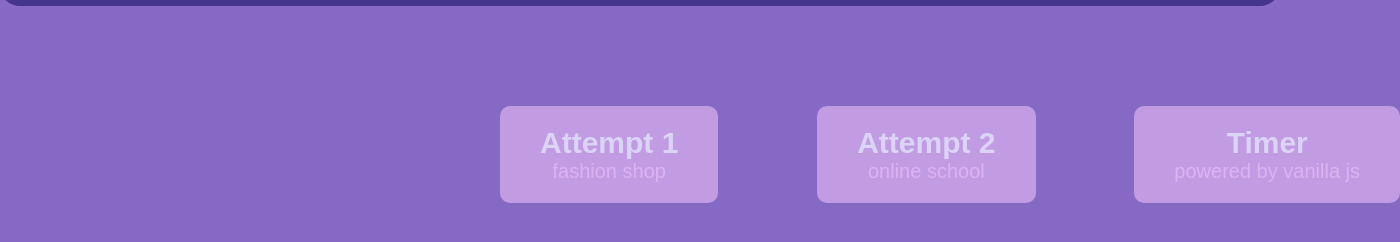
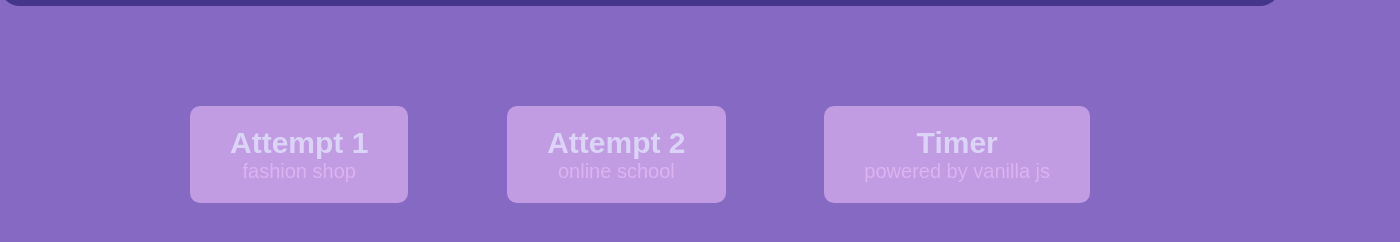
Before and after one commit to rizzarigen/learn-layout, a plain HTML site: page index.html in a window 1280 px wide. Shown: the part 54-296 px from the top of the page, 1400 px wide, since content can reach past the window. Drawn offline with Linux system fonts and the light colour scheme; a web font is replaced by a local one.

Commit message:
lil fix
fix content-card position

```diff
--- a/style.scss
+++ b/style.scss
@@ -63,7 +63,8 @@
     display: flex;
     justify-content: space-between;
     width: 900px;
-    margin: 100px 500px;
+    margin: 100px auto;
+    align-items: center;
 
     &-card {
         background-color: #c19ce3;
```
Also changed, not shown: style.css, 1 other file.
